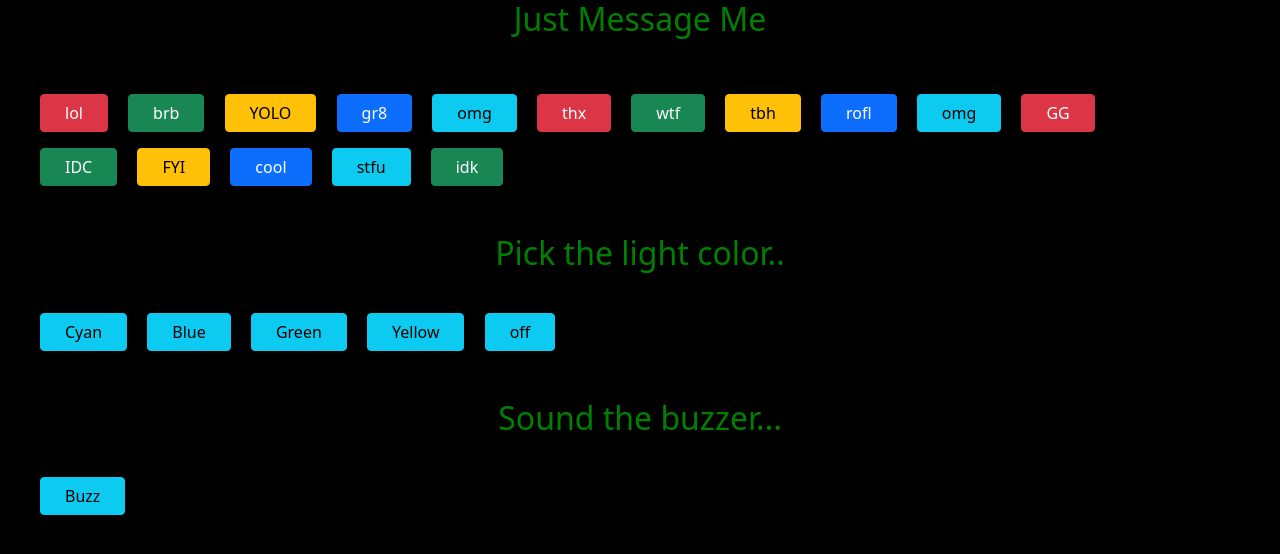
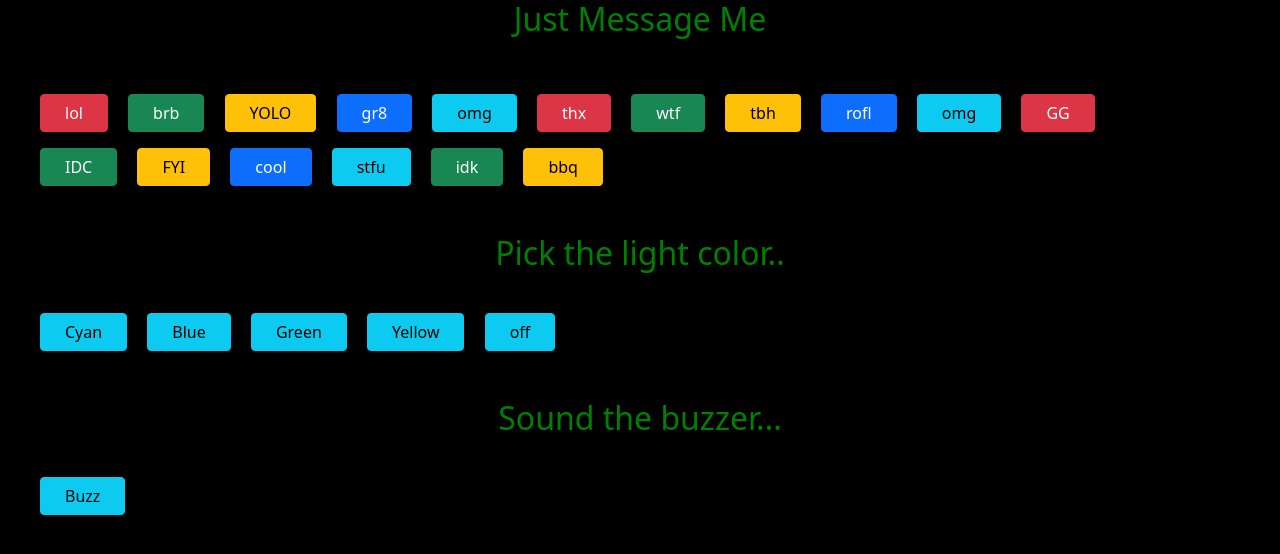
Before and after one commit to butonman/ReactToMe, a website: page nodeserver/public/views/index.html in a window 1280 px wide. Drawn offline with nearby package versions, Linux system fonts and the light colour scheme.

Commit message:
added bbq message

```diff
--- a/nodeserver/public/views/index.html
+++ b/nodeserver/public/views/index.html
@@ -47,6 +47,7 @@
       <button type="button" class="btn btn-primary px-4 m-2" value = "Cool" onclick = "button_click(this.value);">cool</button>
       <button type="button" class="btn btn-info px-4 m-2" value = "Stfu" onclick = "button_click(this.value);">stfu</button>
       <button type="button" class="btn btn-success px-4 m-2" value = "IdK" onclick = "button_click(this.value);">idk</button>
+      <button type="button" class="btn btn-warning px-4 m-2" value = "bbq" onclick = "button_click(this.value);">bbq</button>
 
     </div>
     <br>
```
